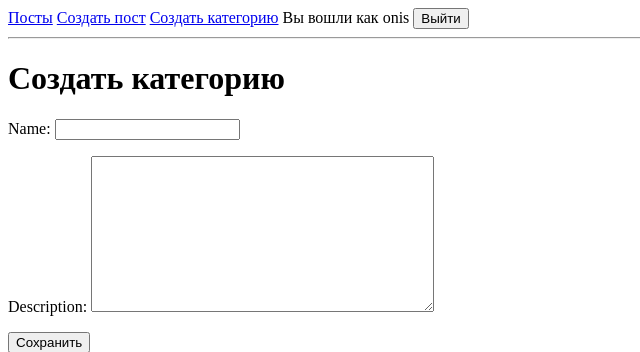
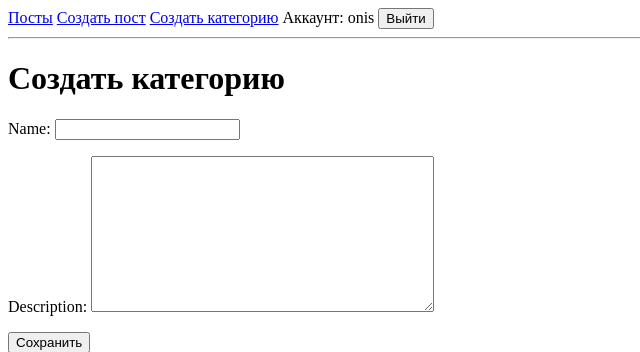
Before and after one commit to onisiq/month4, a Django app: page /blog/category/create/ in a window 1280 px wide. Shown: the top 352 px of the page, without its empty margins (0-640 px from the left). Run offline with Django 5.2, Linux system fonts and the light colour scheme; a user stored in the database is signed in.

Commit message:
add hw also text

```diff
--- a/myproject/blog/templates/blog/base.html
+++ b/myproject/blog/templates/blog/base.html
@@ -6,29 +6,21 @@
 </head>
 <body>
     <nav>
-        <!-- Эти ссылки ведут на страницы по их name из urls.py -->
         <a href="{% url 'post_list' %}">Посты</a>
         <a href="{% url 'post_create' %}">Создать пост</a>
         <a href="{% url 'category_create' %}">Создать категорию</a>
-
-        <!-- Проверяем: пользователь уже вошел или нет -->
         {% if user.is_authenticated %}
-            <span>Вы вошли как {{ user.username }}</span>
-
-            <!-- LogoutView принимает POST-запрос, поэтому выход делаем через форму -->
+            <span>Аккаунт: {{ user.username }}</span>
             <form method="post" action="{% url 'logout' %}" style="display: inline;">
                 {% csrf_token %}
                 <button type="submit">Выйти</button>
             </form>
         {% else %}
-            <!-- Если пользователь не вошел, показываем вход и регистрацию -->
             <a href="{% url 'login' %}">Войти</a>
             <a href="{% url 'register' %}">Регистрация</a>
         {% endif %}
     </nav>
     <hr>
-
-    <!-- Сюда другие шаблоны вставляют свой контент -->
     {% block content %}{% endblock %}
 </body>
 </html>
--- a/myproject/blog/views.py
+++ b/myproject/blog/views.py
@@ -95,4 +95,4 @@ class PostListView(ListView):
     def get_queryset(self):
         # Показываем только опубликованные посты с рейтингом 5 или выше.
         # select_related('category') заранее подтягивает категорию, чтобы было меньше запросов к базе.
-        return Post.objects.select_related('category').filter(is_published=True, rate__gte=5)
+        return Post.objects.select_related('category').filter(is_published=True, rate__gte=5,)
```
Also changed, not shown: myproject/db.sqlite3.
